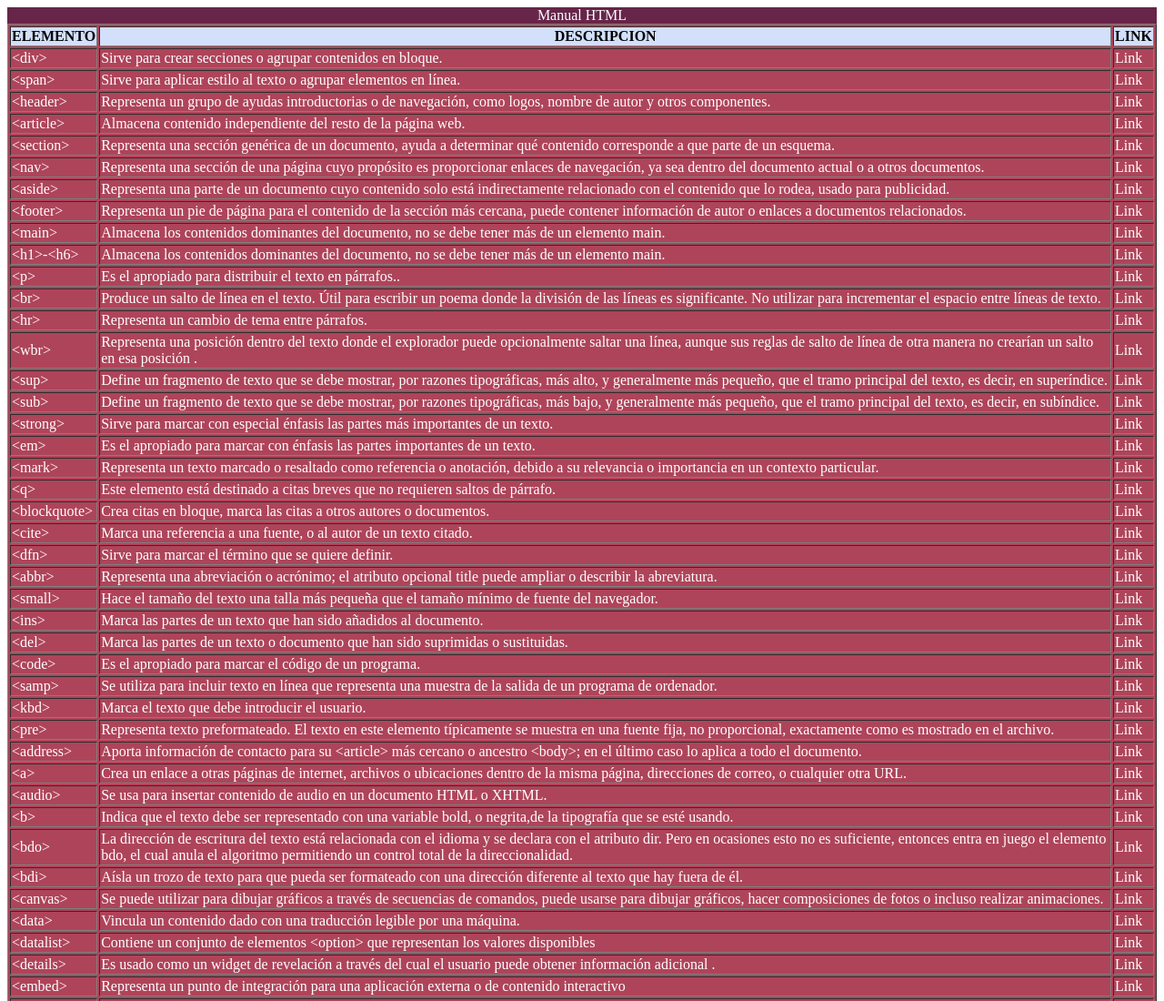
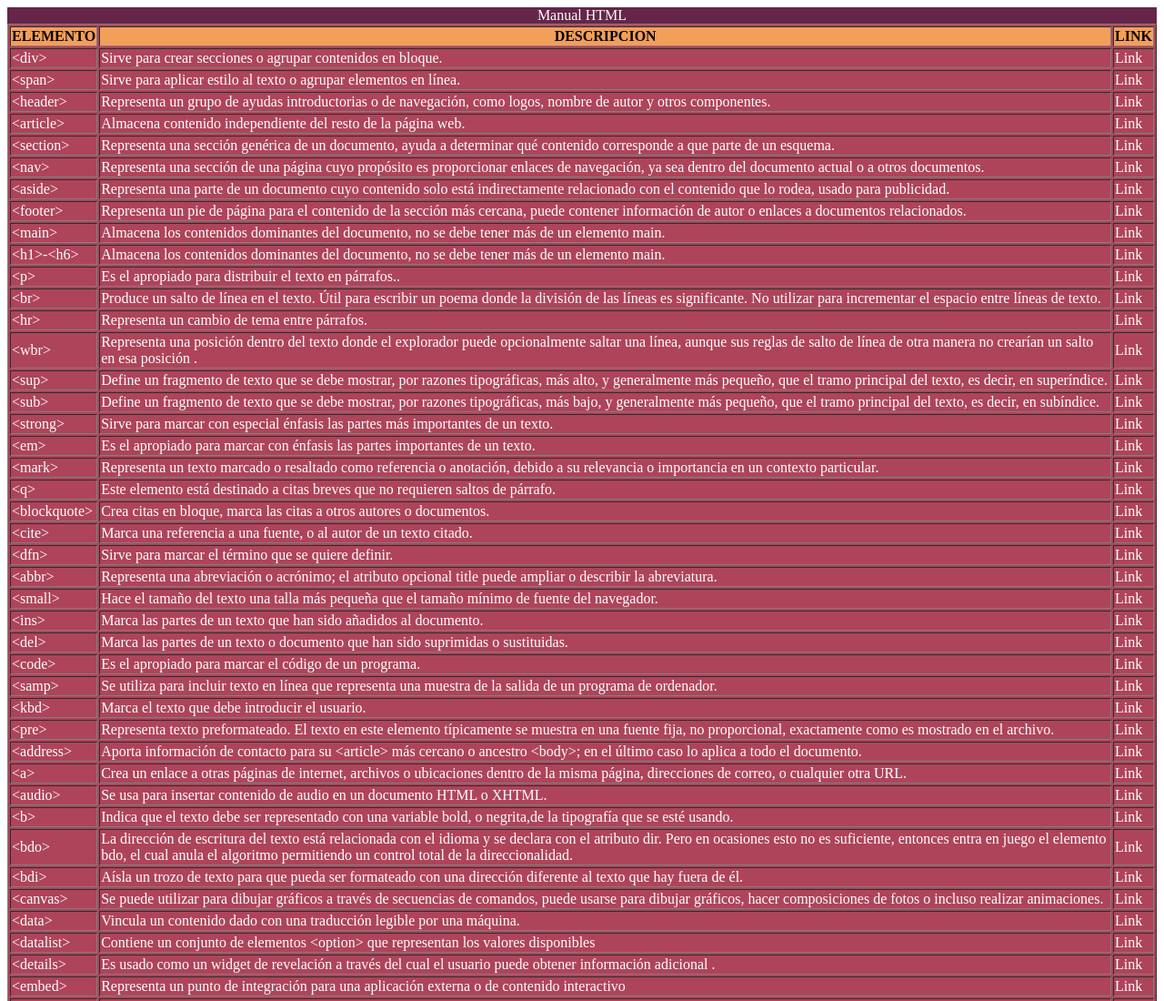
Before and after one commit to AdrianaOvando22/Tec-Web, a plain HTML site: page ManualesHtml/manualhtml.html in a window 1280 px wide. Shown: the top 1100 px of the page at 91% size. Drawn offline with Linux system fonts and the light colour scheme.

Commit message:
modificando manual

```diff
--- a/ManualesHtml/manualhtml.html
+++ b/ManualesHtml/manualhtml.html
@@ -21,7 +21,7 @@
                 <!-- Utilizamos el atributo border para agregar bordes a la tabla (opcional) -->
                 <caption style="background-color: #662549; color: white;">Manual HTML</caption>
                 <thead>
-                    <tr style="background-color: #D2E0FB;color: black;">
+                    <tr style="background-color: #F39F5A;color: black;">
                         <th>ELEMENTO </th> <!-- Encabezado de la primera columna -->
                         <th>DESCRIPCION</th> <!-- Encabezado de la segunda columna -->
                         <th>LINK</th> <!-- Encabezado de la tercera columna -->
```
